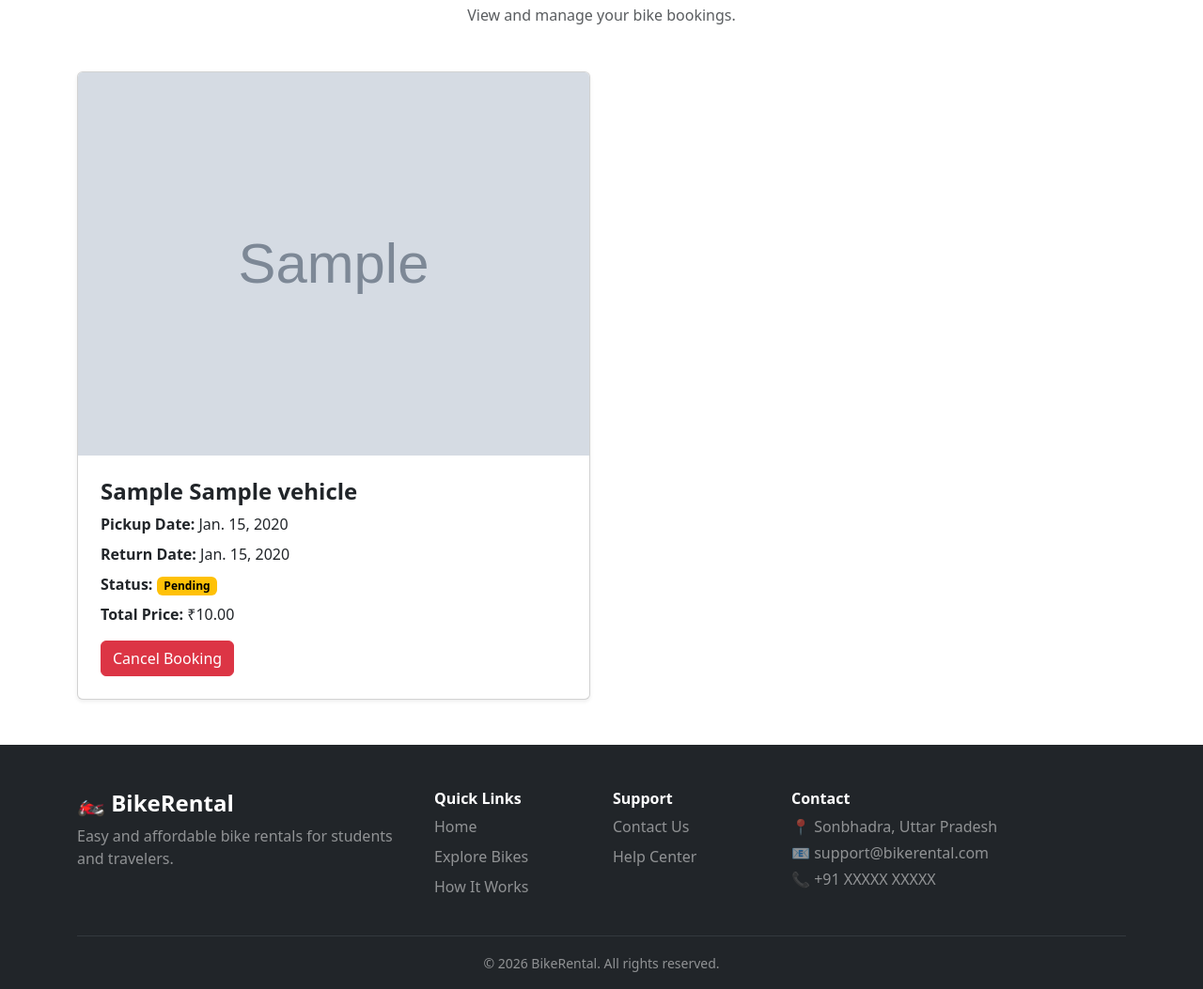
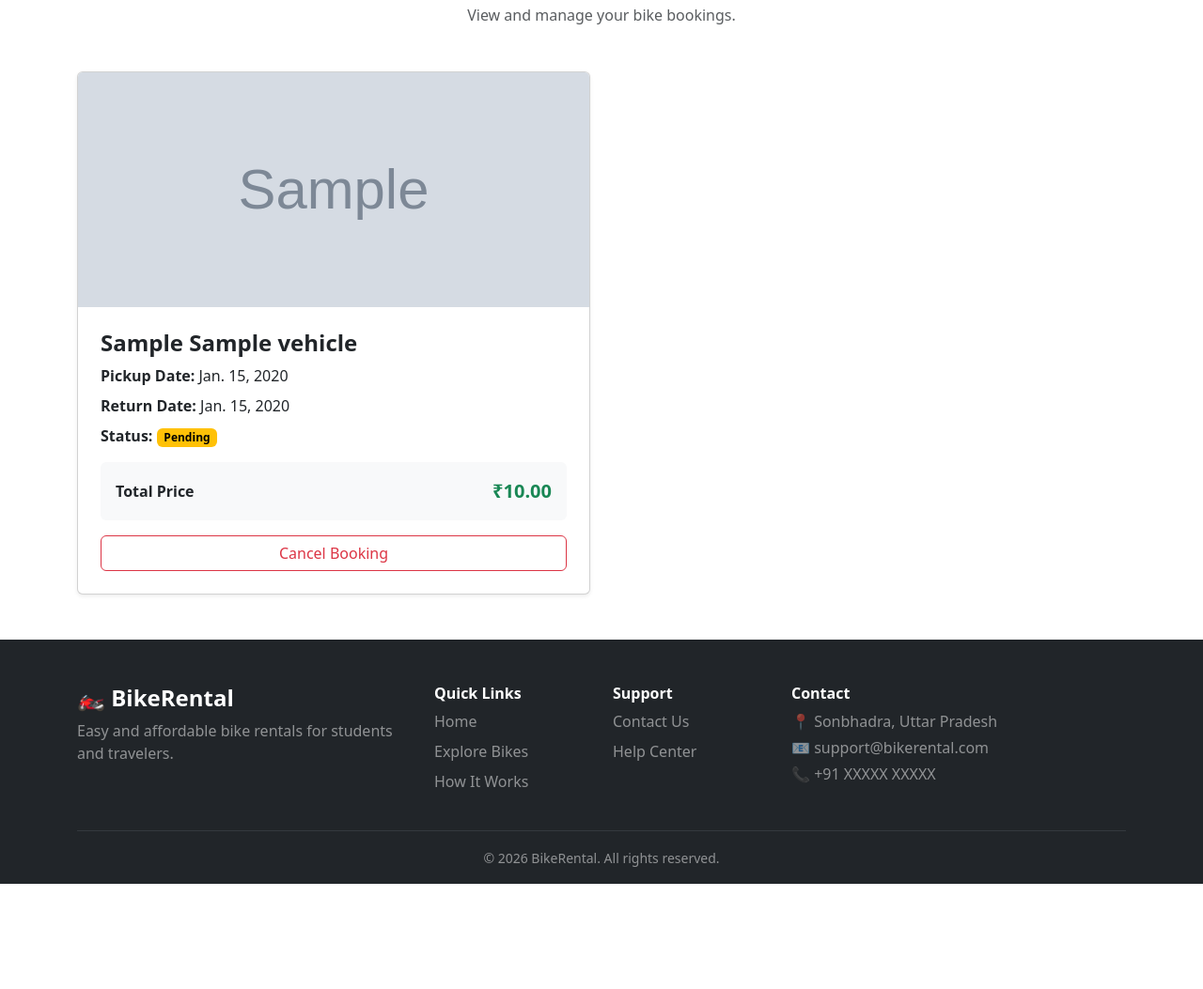
Before and after one commit to y2153406-dot/bike-rental, a Django app: page /bookings/my-bookings/ in a window 1280 px wide. Shown: the part 176-1229 px from the top of the page at 94% size. After the commit the page ends 1117 px from the top, so only its background shows below. Run offline with Django 5.2, Linux system fonts and the light colour scheme; a user stored in the database is signed in; tables that the repository leaves empty hold one stand-in row (values such as "Sample post"); grey boxes marked "Sample" are stand-in pictures.

Commit message:
improving mybooking page

```diff
--- a/bookings/templates/bookings/my_bookings.html
+++ b/bookings/templates/bookings/my_bookings.html
@@ -49,6 +49,7 @@ My Bookings | BikeRental
                                 src="{{ booking.vehicle.image.url }}"
                                 alt="{{ booking.vehicle.brand }} {{ booking.vehicle.name }}"
                                 class="card-img-top"
+                                style="height: 250px; object-fit: cover;"
                             >
 
                         {% endif %}
@@ -95,7 +96,7 @@ My Bookings | BikeRental
 
                             <!-- Status -->
 
-                            <p class="mb-2">
+                            <p class="mb-3">
 
                                 <strong>
                                     Status:
@@ -137,15 +138,24 @@ My Bookings | BikeRental
 
                             <!-- Total Price -->
 
-                            <p class="mb-3">
+                            <div class="bg-light rounded p-3 mb-3">
+
+                                <div class="d-flex justify-content-between align-items-center">
 
                                     <strong>
-                                    Total Price:
+                                        Total Price
                                     </strong>
+
+
+                                    <span class="fs-5 fw-bold text-success">
 
                                         ₹{{ booking.total_price }}
 
-                            </p>
+                                    </span>
+
+                                </div>
+
+                            </div>
 
 
                             <!-- Cancel Booking Button -->
@@ -159,9 +169,10 @@ My Bookings | BikeRental
 
                                     {% csrf_token %}
 
+
                                     <button
                                         type="submit"
-                                        class="btn btn-danger"
+                                        class="btn btn-outline-danger w-100"
                                     >
                                         Cancel Booking
                                     </button>
@@ -183,23 +194,37 @@ My Bookings | BikeRental
 
                 <!-- No Bookings -->
 
-                <div class="col-12 text-center">
+                <div class="col-12">
 
-                    <p class="text-muted">
+                    <div class="card shadow-sm border-0">
 
-                        You have no bookings yet.
+                        <div class="card-body text-center py-5">
+
+
+                            <h4 class="fw-bold mb-3">
+                                No Bookings Yet
+                            </h4>
+
+
+                            <p class="text-muted mb-4">
+
+                                You have not booked any bike yet.
+                                Explore our bikes and book your next ride.
 
                             </p>
 
 
                             <a
                                 href="{% url 'bike_list' %}"
-                        class="btn btn-dark mt-2"
+                                class="btn btn-dark"
                             >
+                                Explore Bikes
+                            </a>
 
-                        Explore Bikes
 
-                    </a>
+                        </div>
+
+                    </div>
 
                 </div>
 
```
Lines whose indentation alone changed are shown as unchanged.
